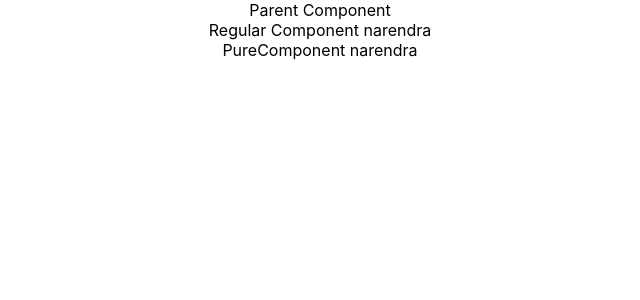
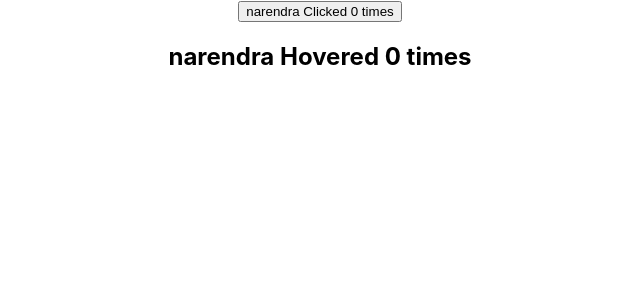
Before and after one commit to supermonk/vagrant-react-centos7, a React (Create React App) app in the folder data/react-http/: page / in a window 1280 px wide. Shown: the top 300 px of the page, without its empty margins (320-960 px from the left). Built offline with nearby package versions, Linux system fonts and the light colour scheme.

Commit message:
updated logic to share name

```diff
--- a/data/react-http/src/App.js
+++ b/data/react-http/src/App.js
@@ -1,7 +1,9 @@
 import React from 'react';
 import './App.css';
-import PureComp from './components/PureComp';
-import ParentComp from './components/ParentComp';
+// import PureComp from './components/PureComp';
+// import ParentComp from './components/ParentComp';
+import ClickCounter from './components/ClickCounter';
+import HoverCounter from './components/HoverCounter';
 // import Table from './components/Table';
 // import PostList from './components/PostList';
 // import PostForm from './components/PostForm';
@@ -18,7 +20,9 @@
       {/* <LifecycleA></LifecycleA> */}
       {/* <FragmentDemo></FragmentDemo> */}
       {/* <Table></Table> */}
-      <ParentComp></ParentComp>
+      {/* <ParentComp></ParentComp> */}
+      <ClickCounter></ClickCounter>
+      <HoverCounter></HoverCounter>
     </div>
   );
 }
--- /dev/null
+++ b/data/react-http/src/components/ClickCounter.js
@@ -0,0 +1,32 @@
+import React, { Component } from 'react'
+import UpdatedComponent from './withCounter'
+
+// Higher order function
+class ClickCounter extends Component {
+
+    constructor(props) {
+        super(props)
+
+        this.state = {
+            count: 0
+
+        }
+    }
+    // count the clicks
+    incrementCount = () => {
+        this.setState(prevState => {
+            return { count: prevState.count + 1 }
+        })
+    }
+
+    render() {
+        const { count } = this.state
+        return (
+            <div>
+                <button onClick={this.incrementCount}> {this.props.name} Clicked {count} times</button>
+            </div>
+        )
+    }
+}
+
+export default UpdatedComponent(ClickCounter)
--- /dev/null
+++ b/data/react-http/src/components/HoverCounter.js
@@ -0,0 +1,30 @@
+import React, { Component } from 'react'
+import UpdatedComponent from './withCounter'
+
+class HoverCounter extends Component {
+    constructor(props) {
+        super(props)
+
+        this.state = {
+            count: 0
+        }
+    }
+
+    incrementCount = () => {
+        this.setState(prevState => {
+            return { count: prevState.count + 1 }
+        })
+    }
+
+    render() {
+        const { count } = this.state;
+        return (
+            <div>
+                <h2 onMouseOver={this.incrementCount}> {this.props.name} Hovered {count} times</h2>
+            </div>
+        )
+    }
+
+}
+
+export default UpdatedComponent(HoverCounter)
--- /dev/null
+++ b/data/react-http/src/components/withCounter.js
@@ -0,0 +1,12 @@
+import React from 'react'
+
+const UpdatedComponent = (OriginalComponent) => {
+    class NewComponent extends React.Component {
+        render() {
+            return <OriginalComponent name='narendra' />
+        }
+    }
+    return NewComponent
+}
+
+export default UpdatedComponent
```
Also changed, not shown: 1 other file (tests, documents, lock files or other folders).
